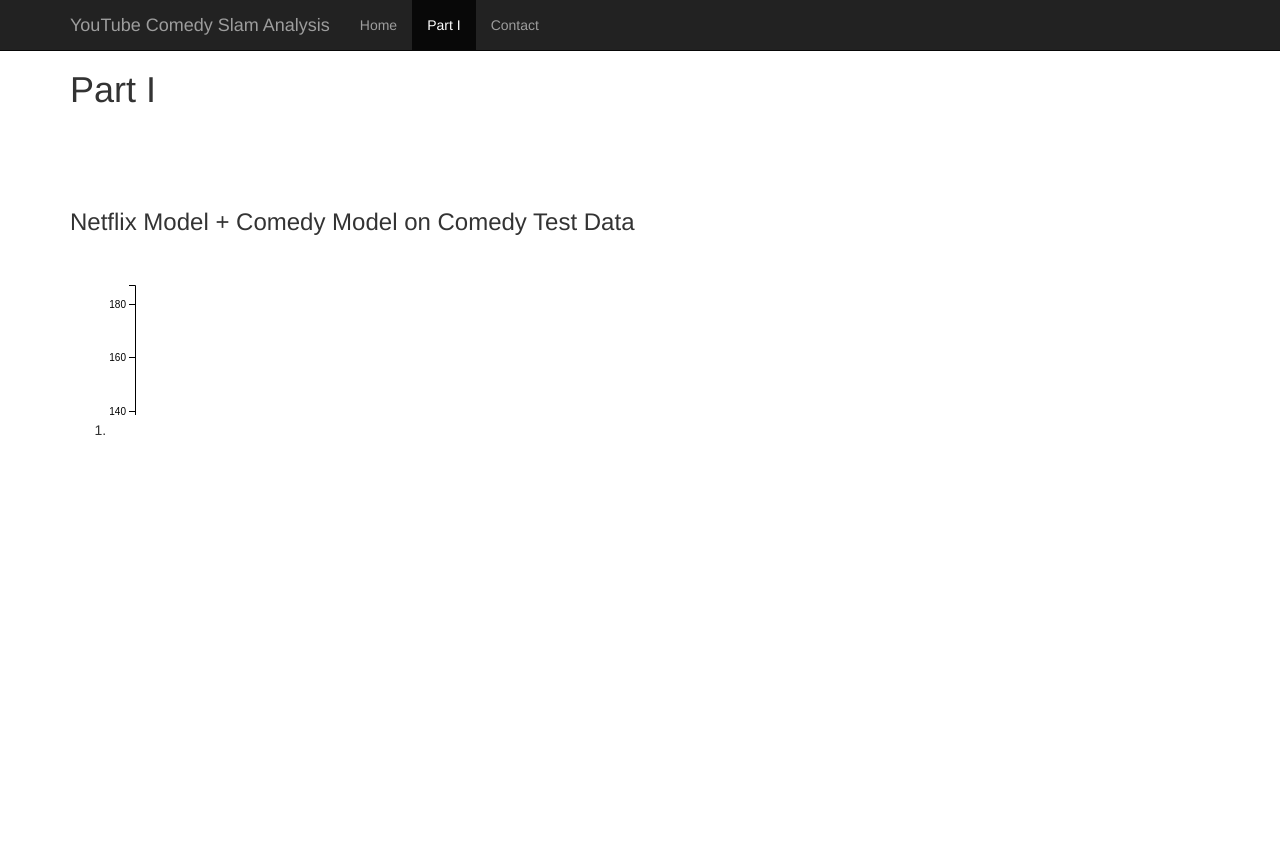
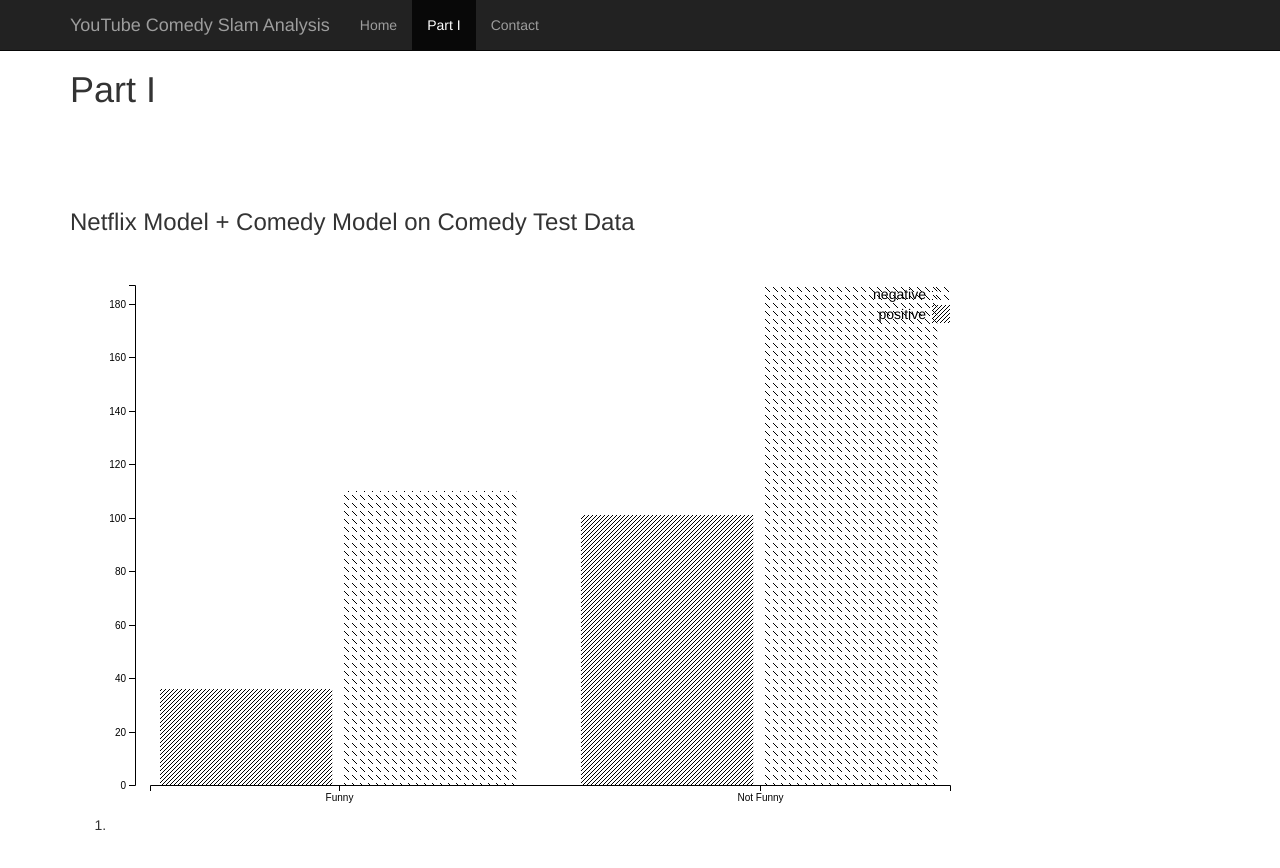
Before and after one commit to amensiko/SeniorProjectWebsite, a plain HTML site: page partone.html in a window 1280 px wide. Before the commit the page ends 800 px from the top, so only its background shows below. Drawn offline with nearby package versions, Linux system fonts and the light colour scheme; a script that the page names is missing.

Commit message:
Netflix+Comedy graph

```diff
--- a/css/main.css
+++ b/css/main.css
@@ -5,3 +5,13 @@ body {
   padding: 40px 15px;
   text-align: center;
 }
+
+#comedy-and-netflix {
+	height: 550px;
+	width: 1030px;
+}
+
+#comedy-and-netflix svg {
+	height: 600px;
+	width: 1100px;
+}
```
